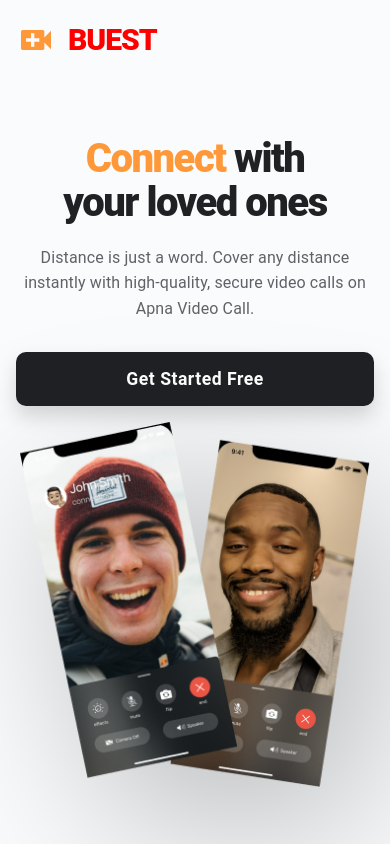
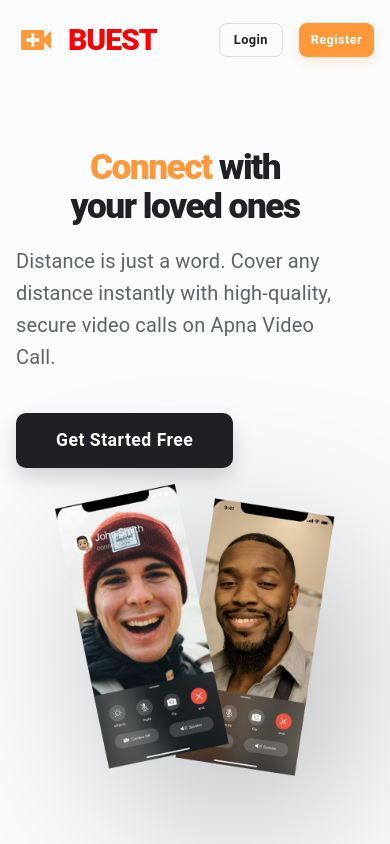
Before and after one commit to Ritik811/video-meet-frontend, a React (Create React App) app: page / in a window 390 px wide. Built offline with nearby package versions, Linux system fonts and the light colour scheme; no server answers.

Commit message:
Fix: Bypass ESLint warnings for build

```diff
--- a/package.json
+++ b/package.json
@@ -22,7 +22,7 @@
   "scripts": {
   "dev": "react-scripts start",
   "start": "react-scripts start",
-  "build": "react-scripts build",
+  "build": "CI=false react-scripts build",
   "test": "react-scripts test",
   "eject": "react-scripts eject"
 },
--- a/src/styles/LandingPage.module.css
+++ b/src/styles/LandingPage.module.css
@@ -122,43 +122,44 @@
     transform: rotate(2deg);
 }
 
-/* --- MOBILE RESPONSIVENESS --- */
+/* --- MOBILE RESPONSIVENESS UPDATE --- */
+
 @media (max-width: 900px) {
+    /* Pehle yahan 'display: none' tha, ab hum ise 'flex' kar rahe hain */
     .navLinksContainer {
-        display: none !important;
+        display: flex !important;
+        gap: 10px; /* Mobile pe thoda kam gap */
+    }
+
+    /* Mobile pe 'Join as Guest' ko chhupa dete hain taaki sirf Login/Register dikhe */
+    .guestLink {
+        display: none;
+    }
+
+
+
+    /* Buttons ka size mobile ke liye thoda chota kar dete hain */
+    .loginBtn, .registerBtn {
+        padding: 5px 12px !important;
+        font-size: 0.8rem !important;
     }
 
     .heroContainer {
         padding: 40px 20px !important;
     }
 
-    .ctaContainer {
-        padding-right: 0;
-        align-items: center;
+    .heroTitle {
+        font-size: 2.2rem !important;
         text-align: center;
-    }
-
-    .heroTitle {
-        font-size: 2.5rem !important;
-    }
-
-    .heroSubtitle {
-        max-width: 100%;
-        font-size: 1rem !important;
-        margin-bottom: 30px !important;
     }
 
     .heroImageWrapper {
         justify-content: center !important;
-        margin-top: 40px;
+        margin-top: 30px;
     }
 
     .heroImage {
-        max-width: 350px;
-        transform: rotate(0deg); /* Flat for mobile as in homePage.jpeg */
-    }
-
-    .getStartedBtn {
-        width: 100%;
+        max-width: 280px; /* Mobile pe image thodi choti taaki screen pe fit aaye */
+        transform: rotate(0deg);
     }
 }
```
